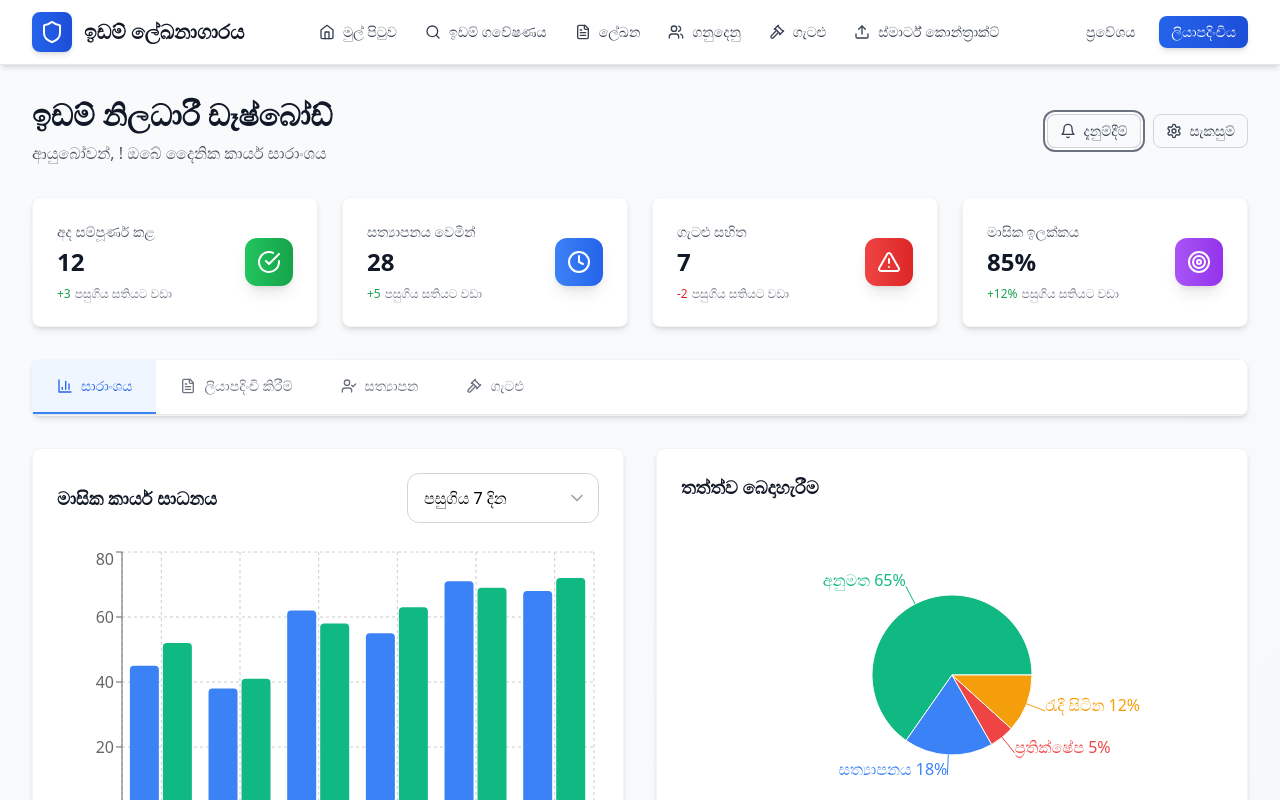
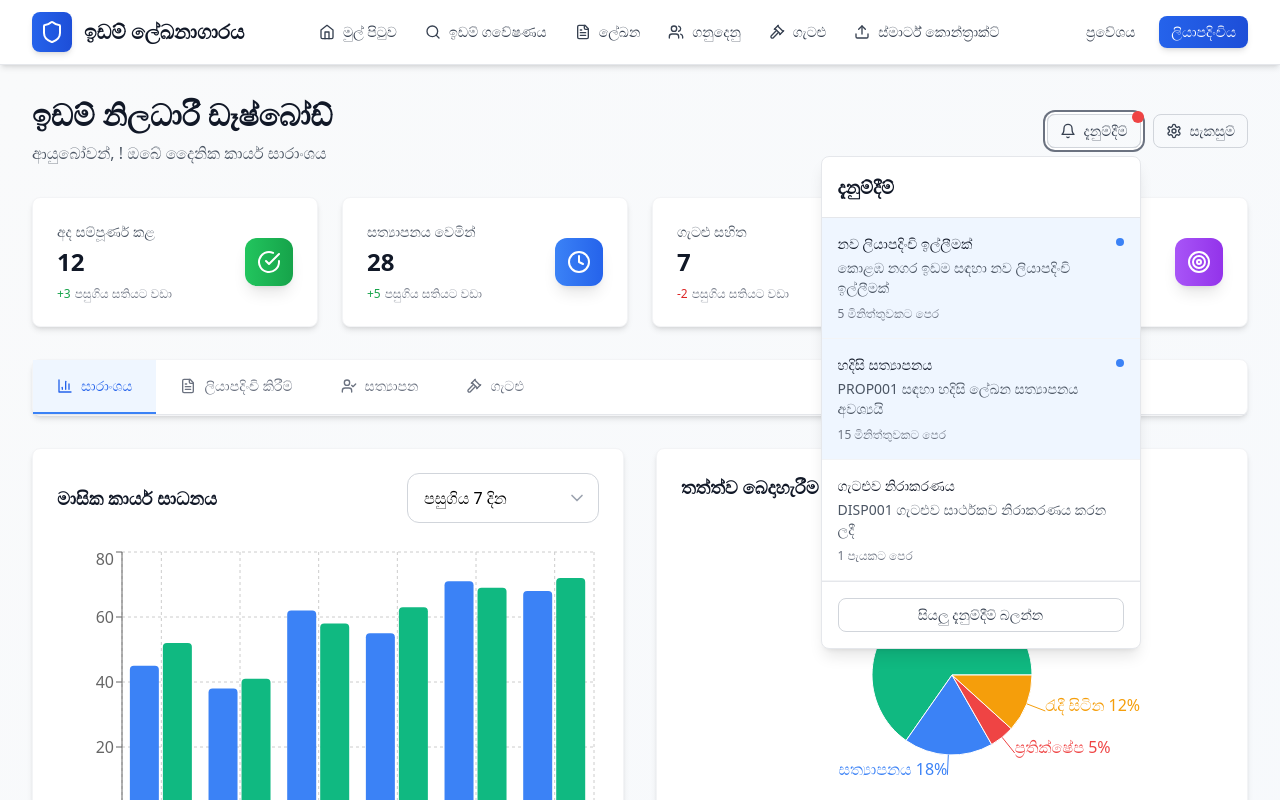
Before and after one commit to iamvirul/iwb25-024-byte-seekers, a React (Vite) app: page /land-officer in a window 1280 px wide. Both pictures are taken after a click on the button "දැනුම්දීම්". Shown: the top 800 px of the page. Built offline with nearby package versions, Linux system fonts and the light colour scheme.

Commit message:
feat(LandOfficerDashboard): add notifications and settings dropdowns with click handling

```diff
--- a/src/pages/LandOfficerDashboard.tsx
+++ b/src/pages/LandOfficerDashboard.tsx
@@ -39,6 +39,8 @@ const LandOfficerDashboard = () => {
   const { properties, transactions, disputes } = useBlockchain();
   const [selectedTimeRange, setSelectedTimeRange] = useState('7d');
   const [activeTab, setActiveTab] = useState('overview');
+  const [showNotifications, setShowNotifications] = useState(false);
+  const [showSettings, setShowSettings] = useState(false);
 
   // Mock data for land officer specific metrics
   const pendingRegistrations = [
@@ -195,11 +197,48 @@ const LandOfficerDashboard = () => {
     }
   ];
 
+  const notifications = [
+    {
+      id: 1,
+      title: 'නව ලියාපදිංචි ඉල්ලීමක්',
+      message: 'කොළඹ නගර ඉඩම සඳහා නව ලියාපදිංචි ඉල්ලීමක්',
+      time: '5 මිනිත්තුවකට පෙර',
+      type: 'info',
+      unread: true
+    },
+    {
+      id: 2,
+      title: 'හදිසි සත්‍යාපනය',
+      message: 'PROP001 සඳහා හදිසි ලේඛන සත්‍යාපනය අවශ්‍යයි',
+      time: '15 මිනිත්තුවකට පෙර',
+      type: 'urgent',
+      unread: true
+    },
+    {
+      id: 3,
+      title: 'ගැටළුව නිරාකරණය',
+      message: 'DISP001 ගැටළුව සාර්ථකව නිරාකරණය කරන ලදී',
+      time: '1 පැයකට පෙර',
+      type: 'success',
+      unread: false
+    }
+  ];
+
   const timeRangeOptions = [
     { value: '7d', label: 'පසුගිය 7 දින' },
     { value: '30d', label: 'පසුගිය 30 දින' },
     { value: '90d', label: 'පසුගිය 90 දින' }
   ];
+
+  const handleNotificationClick = () => {
+    setShowNotifications(!showNotifications);
+    setShowSettings(false);
+  };
+
+  const handleSettingsClick = () => {
+    setShowSettings(!showSettings);
+    setShowNotifications(false);
+  };
 
   const formatDate = (timestamp: number) => {
     return new Date(timestamp).toLocaleDateString('si-LK', {
@@ -258,13 +297,111 @@ const LandOfficerDashboard = () => {
                 ආයුබෝවන්, {user?.name}! ඔබේ දෛනික කාර්ය සාරාංශය
               </p>
             </div>
-            <div className="flex items-center space-x-3 mt-4 md:mt-0">
-              <Button variant="outline" icon={Bell} size="sm">
-                දැනුම්දීම්
-              </Button>
-              <Button variant="outline" icon={Settings} size="sm">
-                සැකසුම්
-              </Button>
+            <div className="flex items-center space-x-3 mt-4 md:mt-0 relative">
+              <div className="relative">
+                <Button
+                  variant="outline"
+                  icon={Bell}
+                  size="sm"
+                  onClick={handleNotificationClick}
+                  className="relative"
+                >
+                  දැනුම්දීම්
+                  {notifications.filter(n => n.unread).length > 0 && (
+                    <span className="absolute -top-1 -right-1 w-3 h-3 bg-red-500 rounded-full"></span>
+                  )}
+                </Button>
+
+                {/* Notifications Dropdown */}
+                {showNotifications && (
+                  <motion.div
+                    initial={{ opacity: 0, y: 10 }}
+                    animate={{ opacity: 1, y: 0 }}
+                    exit={{ opacity: 0, y: 10 }}
+                    className="absolute right-0 mt-2 w-80 bg-white rounded-lg shadow-lg border border-gray-200 z-50"
+                  >
+                    <div className="p-4 border-b border-gray-200">
+                      <h3 className="text-lg font-semibold text-gray-900">දැනුම්දීම්</h3>
+                    </div>
+                    <div className="max-h-96 overflow-y-auto">
+                      {notifications.map((notification) => (
+                        <div
+                          key={notification.id}
+                          className={`p-4 border-b border-gray-100 hover:bg-gray-50 cursor-pointer ${
+                            notification.unread ? 'bg-blue-50' : ''
+                          }`}
+                        >
+                          <div className="flex items-start justify-between">
+                            <div className="flex-1">
+                              <h4 className="text-sm font-medium text-gray-900 mb-1">
+                                {notification.title}
+                              </h4>
+                              <p className="text-sm text-gray-600 mb-2">
+                                {notification.message}
+                              </p>
+                              <p className="text-xs text-gray-500">{notification.time}</p>
+                            </div>
+                            {notification.unread && (
+                              <div className="w-2 h-2 bg-blue-500 rounded-full mt-1"></div>
+                            )}
+                          </div>
+                        </div>
+                      ))}
+                    </div>
+                    <div className="p-4 border-t border-gray-200">
+                      <Button variant="outline" size="sm" className="w-full">
+                        සියලු දැනුම්දීම් බලන්න
+                      </Button>
+                    </div>
+                  </motion.div>
+                )}
+              </div>
+
+              <div className="relative">
+                <Button
+                  variant="outline"
+                  icon={Settings}
+                  size="sm"
+                  onClick={handleSettingsClick}
+                >
+                  සැකසුම්
+                </Button>
+
+                {/* Settings Dropdown */}
+                {showSettings && (
+                  <motion.div
+                    initial={{ opacity: 0, y: 10 }}
+                    animate={{ opacity: 1, y: 0 }}
+                    exit={{ opacity: 0, y: 10 }}
+                    className="absolute right-0 mt-2 w-64 bg-white rounded-lg shadow-lg border border-gray-200 z-50"
+                  >
+                    <div className="p-4 border-b border-gray-200">
+                      <h3 className="text-lg font-semibold text-gray-900">සැකසුම්</h3>
+                    </div>
+                    <div className="p-2">
+                      <button className="w-full text-left px-3 py-2 text-sm text-gray-700 hover:bg-gray-100 rounded-md">
+                        ප්‍රොෆයිල් සැකසුම්
+                      </button>
+                      <button className="w-full text-left px-3 py-2 text-sm text-gray-700 hover:bg-gray-100 rounded-md">
+                        දැනුම්දීම් සැකසුම්
+                      </button>
+                      <button className="w-full text-left px-3 py-2 text-sm text-gray-700 hover:bg-gray-100 rounded-md">
+                        ආරක්ෂණ සැකසුම්
+                      </button>
+                      <button className="w-full text-left px-3 py-2 text-sm text-gray-700 hover:bg-gray-100 rounded-md">
+                        වාර්තා සැකසුම්
+                      </button>
+                      <hr className="my-2" />
+                      <button className="w-full text-left px-3 py-2 text-sm text-gray-700 hover:bg-gray-100 rounded-md">
+                        උදව් සහ සහාය
+                      </button>
+                      <button className="w-full text-left px-3 py-2 text-sm text-gray-700 hover:bg-gray-100 rounded-md">
+                        ප්‍රතිපෝෂණ
+                      </button>
+                    </div>
+                  </motion.div>
+                )}
+              </div>
             </div>
           </div>
         </motion.div>
@@ -606,6 +743,17 @@ const LandOfficerDashboard = () => {
             </motion.div>
           )}
         </div>
+
+        {/* Click outside to close dropdowns */}
+        {(showNotifications || showSettings) && (
+          <div
+            className="fixed inset-0 z-40"
+            onClick={() => {
+              setShowNotifications(false);
+              setShowSettings(false);
+            }}
+          />
+        )}
       </div>
     </div>
   );
```
